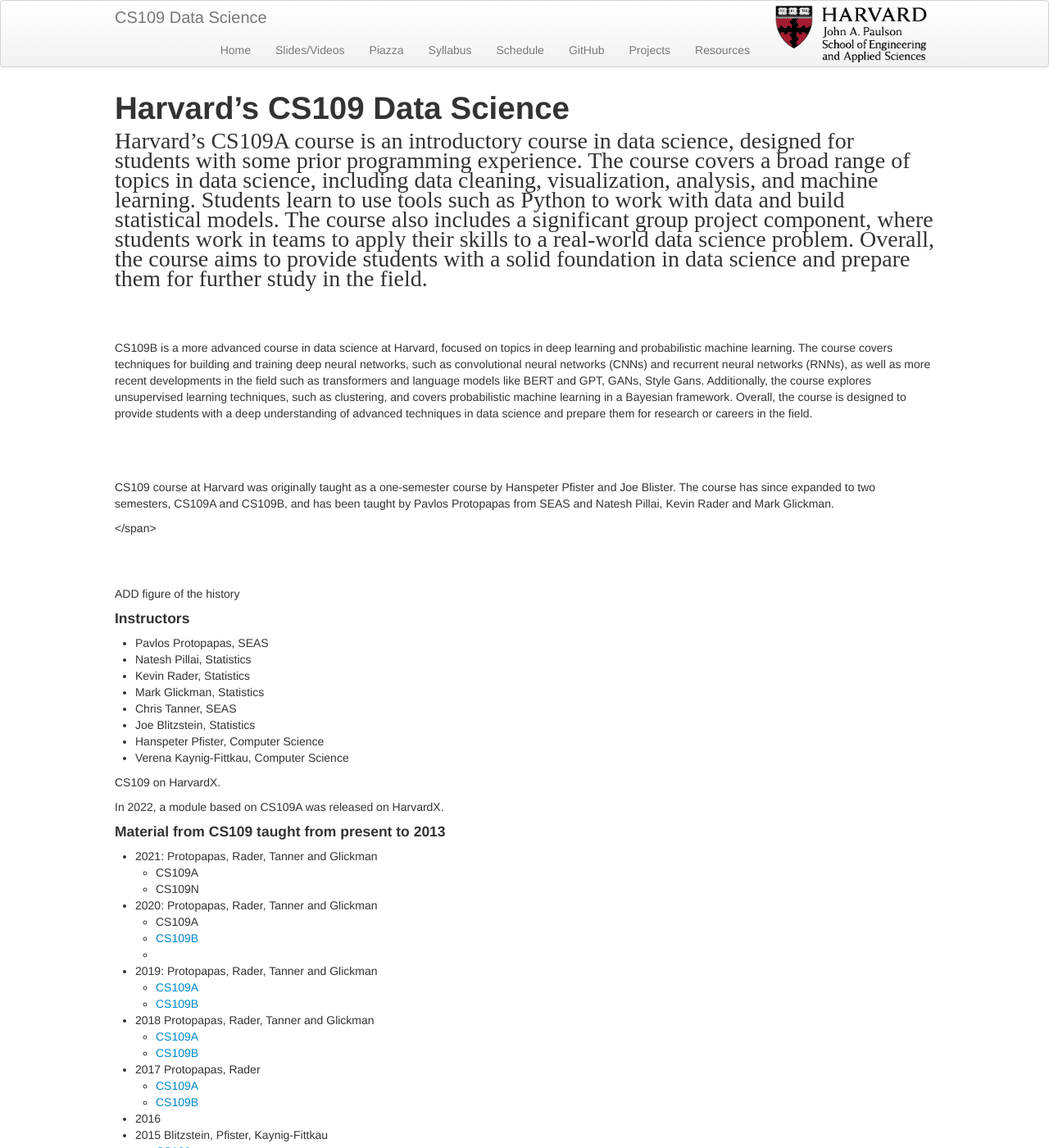
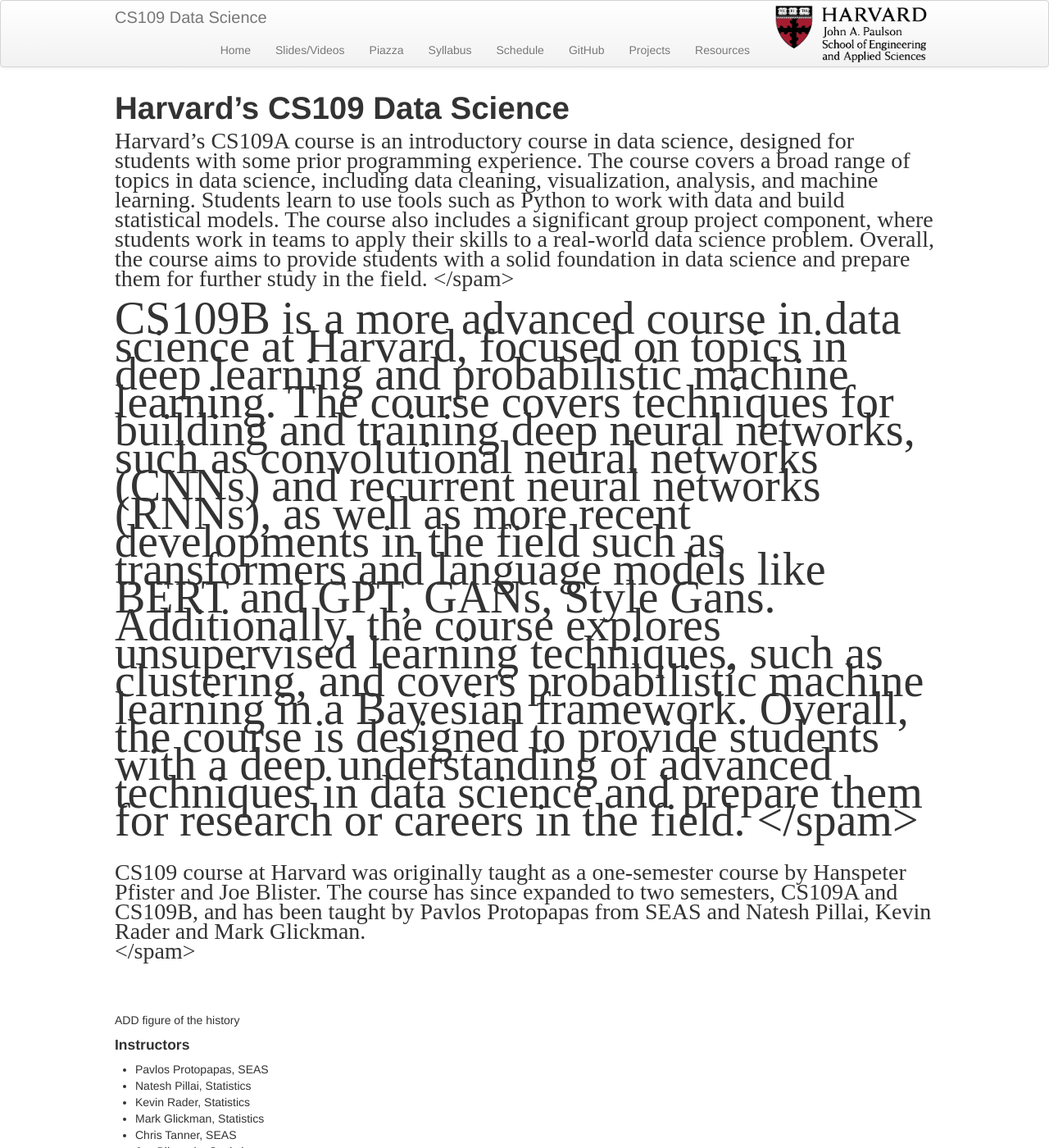
Before and after one commit to cs109/2015, a Jekyll site: the page built from index.md, in a window 1280 px wide and 1400 px high. Shown: the whole window at 82% size. Built offline with Jekyll 4.4.1, drawn with Linux system fonts in a browser that asks for light colours.

Commit message:
minor change for testing

```diff
--- a/index.md
+++ b/index.md
@@ -7,17 +7,17 @@
 
 <span style="font-family:Karla; font-size:2em;">
 Harvard's CS109A course is an introductory course in data science, designed for students with some prior programming experience. The course covers a broad range of topics in data science, including data cleaning, visualization, analysis, and machine learning. Students learn to use tools such as Python to work with data and build statistical models. The course also includes a significant group project component, where students work in teams to apply their skills to a real-world data science problem. Overall, the course aims to provide students with a solid foundation in data science and prepare them for further study in the field.
-
+</spam>
 <br/><br/>
-
+<span style="font-family:Karla; font-size:2em;">
 CS109B is a more advanced course in data science at Harvard, focused on topics in deep learning and probabilistic machine learning. The course  covers techniques for building and training deep neural networks, such as convolutional neural networks (CNNs) and recurrent neural networks (RNNs), as well as more recent developments in the field such as transformers and language models like BERT and GPT, GANs, Style Gans. Additionally, the course  explores unsupervised learning techniques, such as clustering, and covers probabilistic machine learning in a Bayesian framework. Overall, the course is  designed to provide students with a deep understanding of advanced techniques in data science and prepare them for research or careers in the field.
-
+</spam>
 <br/>
 
 <br/>
-
+<span style="font-family:Karla; font-size:2em;">
 CS109 course at Harvard was originally taught as a one-semester course by Hanspeter Pfister and Joe Blister. The course has since expanded to two semesters, CS109A and CS109B, and has been taught by Pavlos Protopapas from SEAS and Natesh Pillai, Kevin Rader and Mark Glickman.
-
+</spam>
 </span>
 
 <br/><br/>
```
